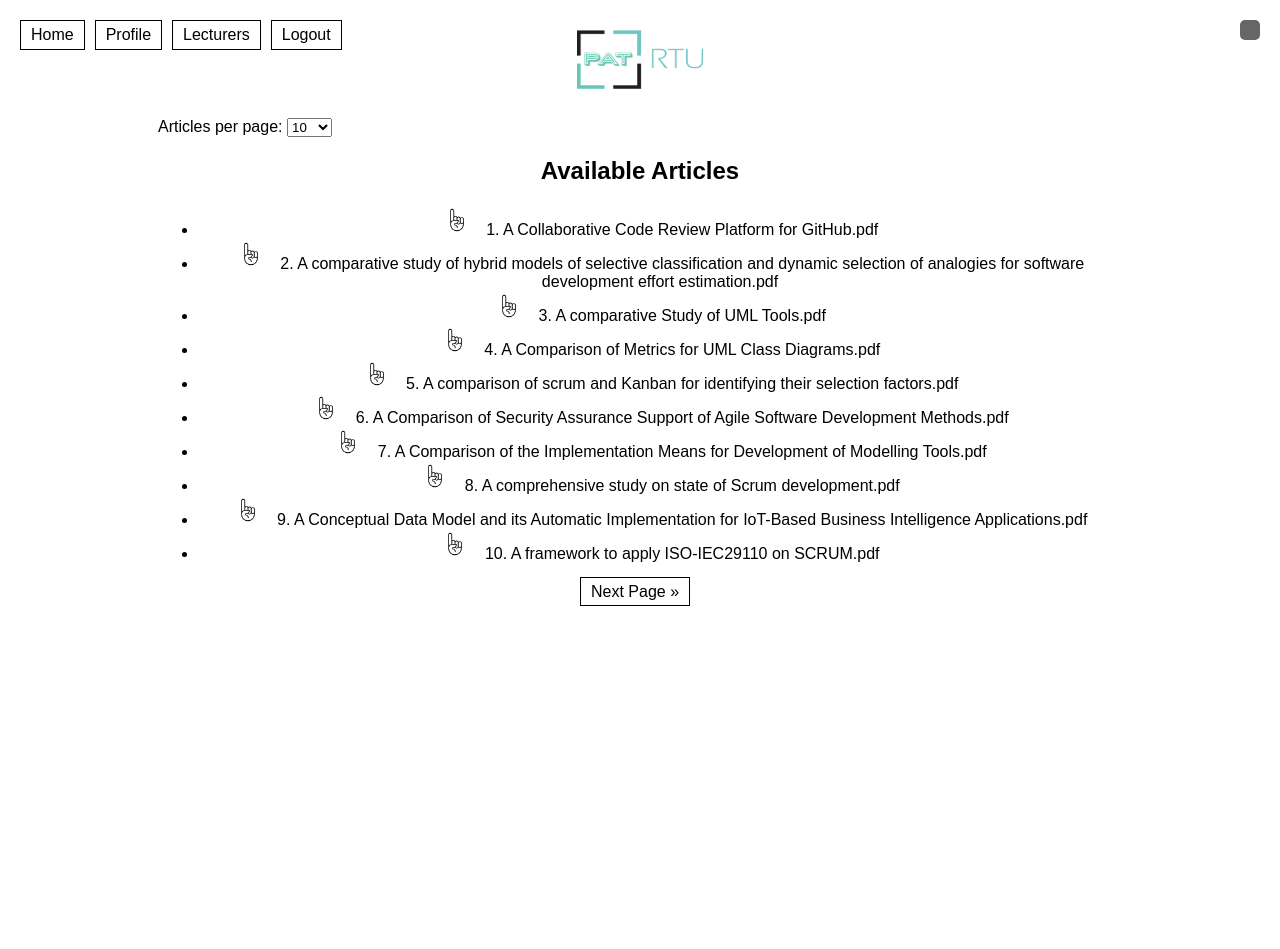
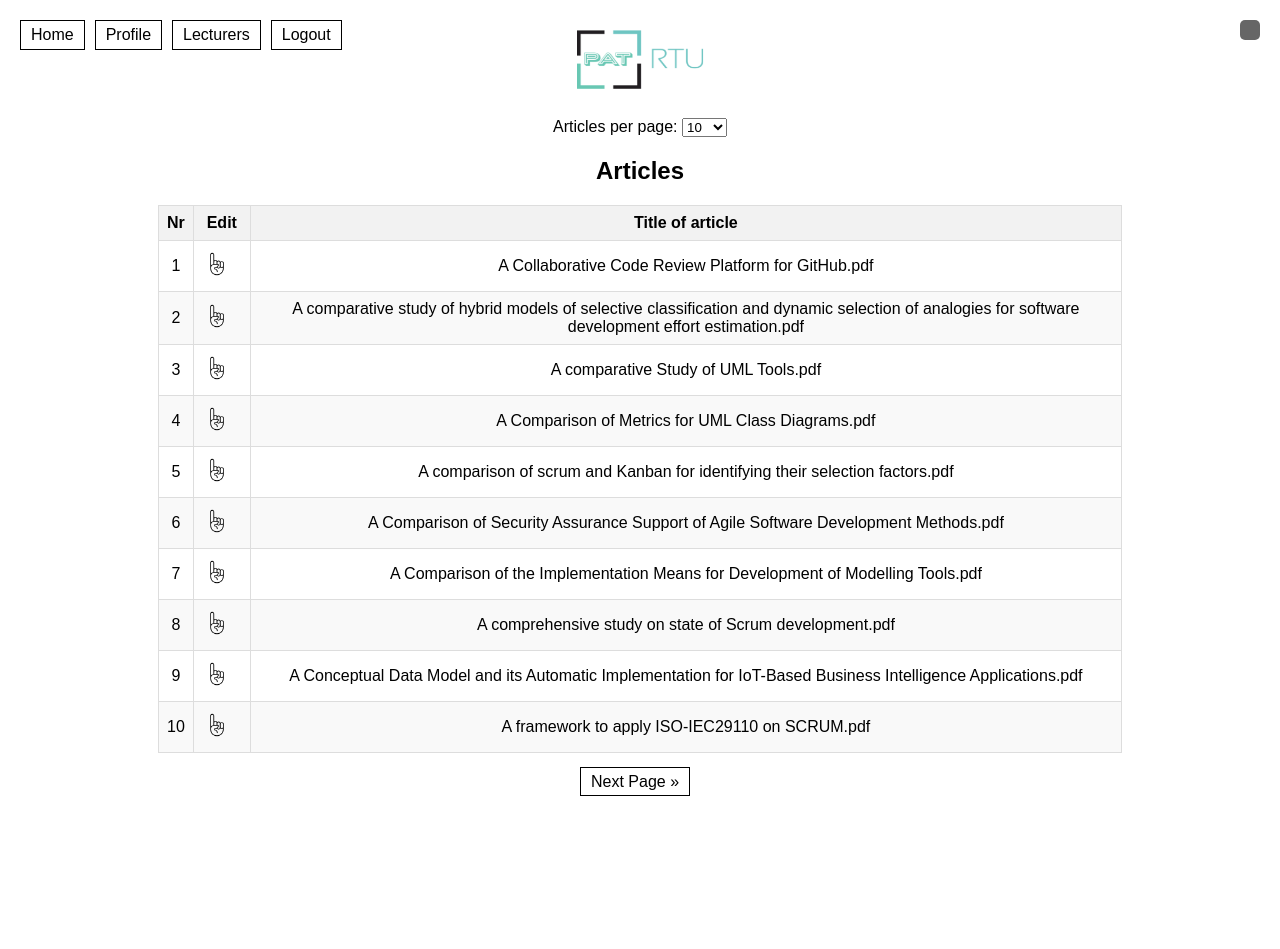
Before and after one commit to jekabsvarna/OOP_Projekts, a Flask app: page /home_lecturer_articles in a window 1280 px wide. Before the commit the page ends 606 px from the top, so only its background shows below. Run offline with Flask 3, Linux system fonts and the light colour scheme; a user stored in the database is signed in.

Commit message:
paris vel updeiti

```diff
--- a/website/templates/home_lecturer_articles.html
+++ b/website/templates/home_lecturer_articles.html
@@ -3,30 +3,8 @@
 {% block title %}User Articles{% endblock %}
 
 {% block content %}
-<style>
-    /* Aligns the articles per page dropdown and label to the left */
-    .articles-per-page {
-        text-align: left;
-    }
-    /* Adds some space above the Available Articles heading */
-    .articles-list h2 {
-        margin-top: 20px;
-    }
-    /* Keeps pagination links centered and adds space above them */
-    .pagination {
-        text-align: center;
-        margin-top: 20px;
-    }
-    /* Adds space above the Upload Article button */
-    .add-article-btn {
-        display: block; /* Makes sure the link behaves like a block for margin to work */
-        margin-top: 20px;
-        text-align: center; /* Center-aligns the button */
-    }
-</style>
 
 <!-- Dropdown for selecting number of articles -->
-<div class="articles-per-page">
 <form method="GET">
     <label for="num_articles">Articles per page:</label>
     <select name="num_articles" id="num_articles" onchange="this.form.submit()">
@@ -38,26 +16,35 @@
         <option value="100" {% if request.args.get('num_articles', default='10') == '100' %} selected {% endif %}>100</option>
     </select>
 </form>
-</div>
 
 <div class="articles-list">
-    <h2>Available Articles</h2>
-    <ul id="articles">
+    <h2>Articles</h2>
+    <table>
+        <thead>
+            <tr>
+                <th>Nr</th>
+                <th>Edit</th>
+                <th>Title of article</th>
+            </tr>
+        </thead>
+        <tbody>
             {% for article in articles %}
-        <li id="article-{{ article.id }}" data-article-id="{{ article.id }}" {% if article.taken %}data-status="taken" data-owner="{{ article.owner_id }}"{% else %}data-status="available" data-owner=""{% endif %}>
-            <span class="article-status">
+            <tr id="article-{{ article.id }}" data-article-id="{{ article.id }}" {% if article.taken %}data-status="taken" data-owner="{{ article.owner_id }}"{% else %}data-status="available" data-owner=""{% endif %}>
+                <td>{{ article.id }}</td>
+                <td class="article-status">
                     {% if article.taken %}
                         <img src="../static/finger_side.png" alt="Article Taken" />
                     {% else %}
                         <img src="../static/finger_up.png" alt="Article Available" />
                     {% endif %}
-            </span>
-            <span class="article-name {% if article.taken and article.owner_id == current_user.id %}your-article{% endif %}">
-                {{ article.id }}. {{ article.name }} {% if article.taken and article.owner_id == current_user.id %}(Your article){% endif %}
-            </span>
-        </li>
+                </td>
+                <td class="article-name {% if article.taken and article.owner_id == current_user.id %}your-article{% endif %}">
+                    {{ article.name }} {% if article.taken and article.owner_id == current_user.id %}(Your article){% endif %}
+                </td>
+            </tr>
             {% endfor %}
-    </ul>
+        </tbody>
+    </table>
 </div>
 
 <!-- Pagination Links -->
@@ -70,4 +57,24 @@
     {% endif %}
 </div>
 
+<script>
+    document.addEventListener("DOMContentLoaded", function() {
+        const articles = document.querySelectorAll(".articles-list tbody tr");
+
+        Object.keys(localStorage).forEach(key => {
+            if (key.startsWith("article_")) {
+                const articleId = key.split("_")[1];
+                const articleElement = document.getElementById(`article-${articleId}`);
+                if (articleElement) {
+                    const img = articleElement.querySelector(".article-status img");
+                    img.src = "../static/finger_side.png";
+                    articleElement.setAttribute("data-status", "taken");
+                    articleElement.setAttribute("data-owner", localStorage.getItem(`owner_${articleId}`));
+
+                }
+            }
+        });
+    });
+</script>
+
 {% endblock %}
```
Also changed, not shown: website/templates/admin_lecturers.html (+21 -11 lines), website/templates/home_lecturer_students.html (+18 -11 lines). Lines whose indentation alone changed are shown as unchanged.
